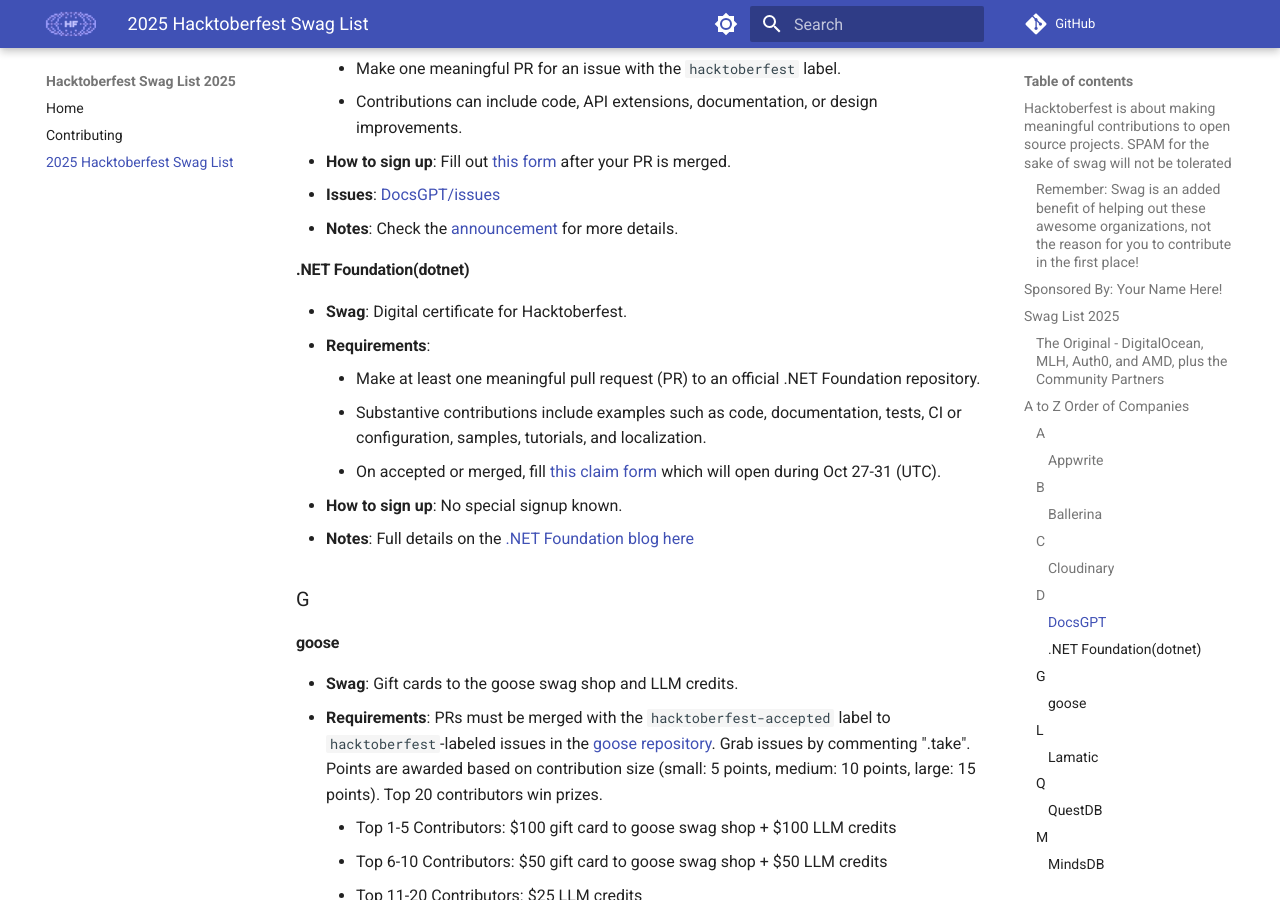
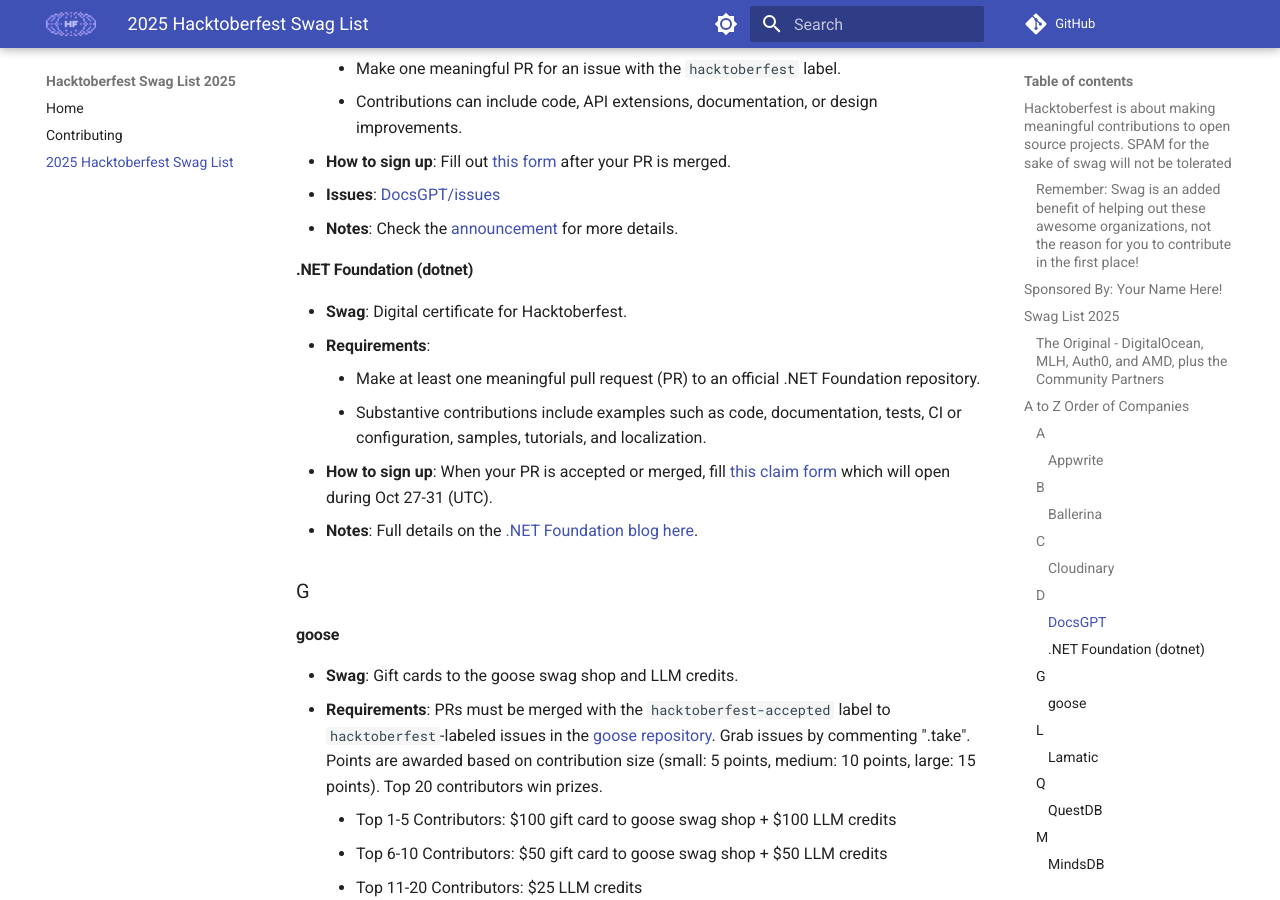
Before and after one commit to crweiner/hacktoberfest-swag-list, an MkDocs documentation site: the page built from docs/list.md, in a window 1280 px wide and 900 px high, scrolled down 2633 px. Built offline with MkDocs 1.6.1 and Material for MkDocs 9.7.7, drawn with Linux system fonts in a browser that asks for light colours; plug-ins that fetch from the network failed and are left out; comment, search, counter and statistics services are not loaded.

```diff
--- a/docs/list.md
+++ b/docs/list.md
@@ -79,15 +79,14 @@ Do you want to put your project in front of tens of thousands of developers duri
 - **Issues**: [DocsGPT/issues](https://github.com/arc53/DocsGPT/issues)
 - **Notes**: Check the [announcement](https://github.com/arc53/DocsGPT/blob/main/HACKTOBERFEST.md) for more details.
 
-#### .NET Foundation(dotnet)
+#### .NET Foundation (dotnet)
 
 - **Swag**: Digital certificate for Hacktoberfest.
 - **Requirements**:
     - Make at least one meaningful pull request (PR) to an official .NET Foundation repository.
     - Substantive contributions include examples such as code, documentation, tests, CI or configuration, samples, tutorials, and localization.
-    - On accepted or merged, fill [this claim form](https://forms.cloud.microsoft/r/vS3YhKMEvL?utm_source=chatgpt.com) which will open during Oct 27-31 (UTC).
-- **How to sign up**: No special signup known.
-- **Notes**: Full details on the [.NET Foundation blog here](https://dotnetfoundation.org/community/hacktoberfest)
+- **How to sign up**: When your PR is accepted or merged, fill [this claim form](https://forms.cloud.microsoft/r/vS3YhKMEvL?utm_source=chatgpt.com) which will open during Oct 27-31 (UTC).
+- **Notes**: Full details on the [.NET Foundation blog here](https://dotnetfoundation.org/community/hacktoberfest).
 
 ### G
 
```
